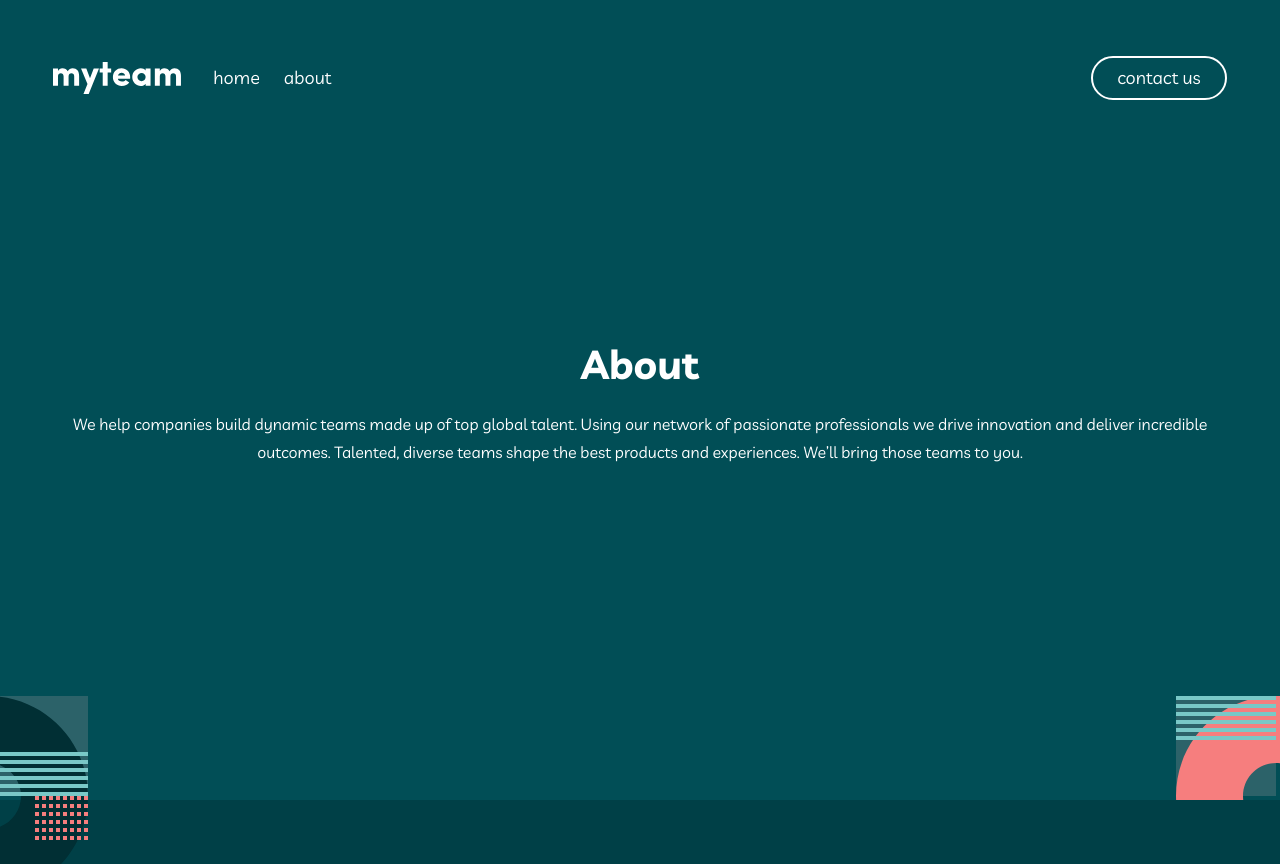
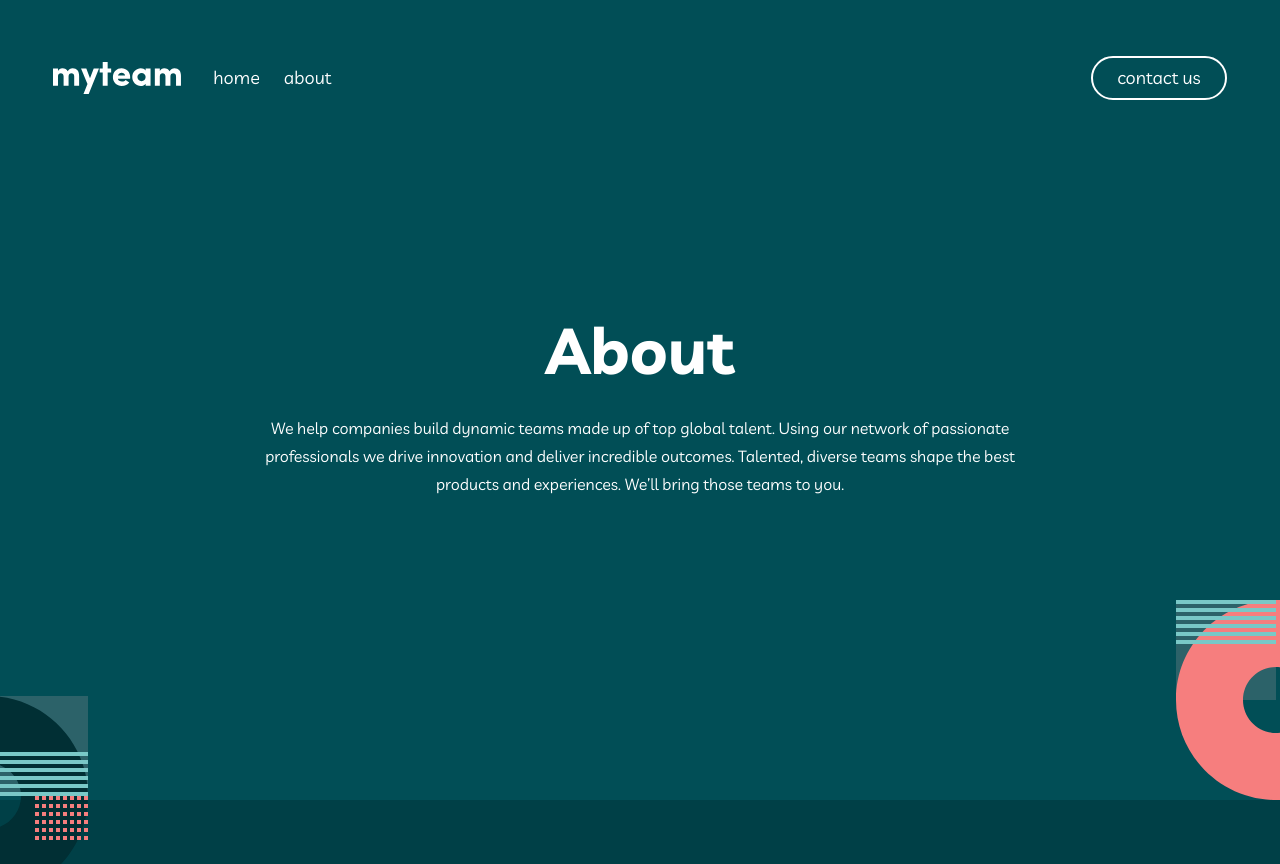
Before and after one commit to Braden0006/myteam-website, a React (Vite) app: page /about in a window 1280 px wide. Shown: the top 864 px of the page. Built offline with nearby package versions, Linux system fonts and the light colour scheme.

Commit message:
Made "About" responsive on tablet

```diff
--- a/src/Components/About/About.tsx
+++ b/src/Components/About/About.tsx
@@ -3,10 +3,10 @@ import React from "react";
 export default function About() {
   return (
     <div className="about h-screen relative flex flex-col items-center justify-center">
-      <h1 className="about__title mb-4 text-40 text-white font-livvic font-bold">
+      <h1 className="about__title mb-4 text-40 text-white font-livvic font-bold md:text-64">
         About
       </h1>
-      <p className="about__info w-90v leading-7 text-center text-white font-livvic">
+      <p className="about__info w-90v leading-7 text-center text-white font-livvic md:w-60v">
         We help companies build dynamic teams made up of top global talent.
         Using our network of passionate professionals we drive innovation and
         deliver incredible outcomes. Talented, diverse teams shape the best
@@ -16,7 +16,7 @@ export default function About() {
       <div className="absolute bottom-0 left-0 z-10 bg-primary w-50v h-28"></div>
 
       <svg
-        className="about__pattern absolute -bottom-24 -right-24"
+        className="about__pattern absolute -bottom-24 -right-24 md:bottom-0"
         xmlns="http://www.w3.org/2000/svg"
         width="200"
         height="200"
```
